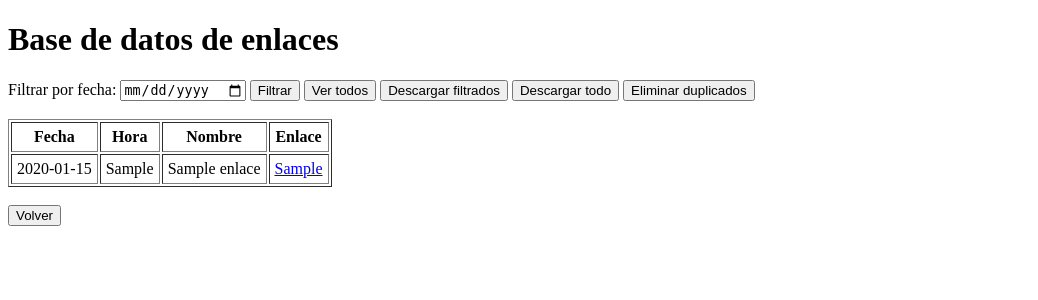
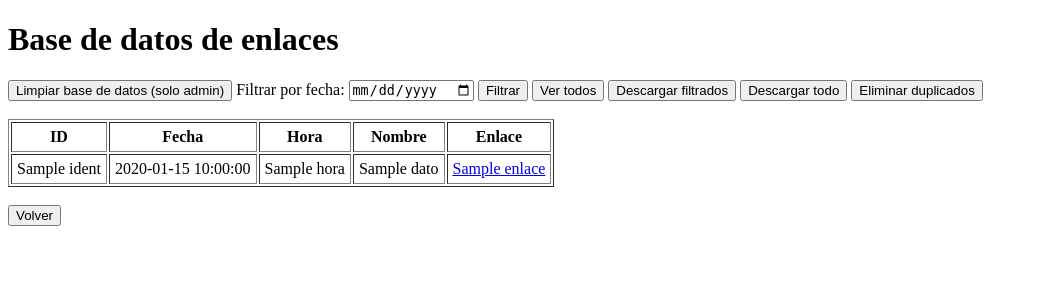
Before and after one commit to javigpelechi/recolector_enlaces_OL, a Flask app: template templates/basedatos.html in a window 1280 px wide. Shown: the top 300 px of the page, without its empty margins (0-1038 px from the left). Run offline with Flask 3, Linux system fonts and the light colour scheme; tables that the repository leaves empty hold one stand-in row (values such as "Sample post"); the template is opened without the code that fills it: values that come from a table or form of the project are taken from there, most other values are stand-ins (such as "Sample title", 1, 10 or a date in 2020).

Commit message:
Añadir admin wipe + identificadores diarios

```diff
--- a/app.py
+++ b/app.py
@@ -7,6 +7,9 @@
 app = Flask(__name__)
 app.config['SQLALCHEMY_DATABASE_URI'] = os.environ.get("DATABASE_URL")
 app.config['SQLALCHEMY_TRACK_MODIFICATIONS'] = False
+# Necesario para flash/message, si decides usarlo
+app.secret_key = os.environ.get("SECRET_KEY", "un-secretillo")
+
 db = SQLAlchemy(app)
 
 class Enlace(db.Model):
@@ -42,16 +45,37 @@
 
 @app.route('/basedatos', methods=['GET'])
 def basedatos():
-    # Si ?all=true, mostramos todos
-    if request.args.get("all") == "true":
-        datos = Enlace.query.order_by(Enlace.fecha.desc(), Enlace.hora.desc()).all()
+    # Filtrado por fecha o todos
+    all_flag = request.args.get("all") == "true"
+    if all_flag:
+        registros = Enlace.query.order_by(Enlace.fecha.desc(), Enlace.hora.desc()).all()
         fecha = None
     else:
-        # Filtrar por fecha o, si no viene, por hoy
         fecha = request.args.get("fecha") or date.today().strftime("%Y-%m-%d")
-        datos = Enlace.query.filter_by(fecha=fecha).order_by(Enlace.hora.asc()).all()
+        registros = Enlace.query.filter_by(fecha=fecha).order_by(Enlace.hora.asc()).all()
 
-    return render_template("basedatos.html", datos=datos, fecha=fecha)
+    # Generar lista con identificadores
+    datos = []
+    # Si filtramos por fecha, solo esas; si no, agrupamos por fecha
+    if all_flag:
+        # agrupar por fecha y resetear contador por grupo
+        from itertools import groupby
+        for f, group in groupby(registros, key=lambda e: e.fecha):
+            for i, r in enumerate(group, start=1):
+                yyyy,mm,dd = f.split('-')
+                ident = f"{dd}_{mm}_{yyyy[2:]}_{i:02d}"
+                datos.append((r, ident))
+    else:
+        # solo una fecha
+        for i, r in enumerate(registros, start=1):
+            yyyy,mm,dd = r.fecha.split('-')
+            ident = f"{dd}_{mm}_{yyyy[2:]}_{i:02d}"
+            datos.append((r, ident))
+
+    return render_template("basedatos.html",
+                           datos=datos,
+                           fecha=fecha,
+                           all_flag=all_flag)
 
 @app.route('/descargar_filtrados', methods=['GET'])
 def descargar_filtrados():
@@ -66,11 +90,15 @@
 
 def _generar_excel(registros, filename):
     data = [{
-        "Nombre": r.nombre,
-        "Enlace": r.enlace,
-        "Fecha": r.fecha,
-        "Hora": r.hora
-    } for r in registros]
+        "ID":        ident,
+        "Fecha":     r.fecha,
+        "Hora":      r.hora,
+        "Nombre":    r.nombre,
+        "Enlace":    r.enlace
+    } for r, ident in [
+        *((r, f"{r.fecha.split('-')[2]}_{r.fecha.split('-')[1]}_{r.fecha.split('-')[0][2:]}_{i:02d}")
+          for i, r in enumerate(registros, start=1))
+    ]]
 
     df = pd.DataFrame(data)
     output = io.BytesIO()
@@ -102,9 +130,21 @@
     for dup in duplicados:
         db.session.delete(dup)
     db.session.commit()
+    return redirect(url_for("basedatos"))
 
+@app.route('/limpiar_base', methods=['POST'])
+def limpiar_base():
+    passwd = request.form.get("password", "")
+    if passwd != "1234":
+        return "Contraseña incorrecta. <a href='/basedatos'>Volver</a>", 403
+    Enlace.query.delete()
+    db.session.commit()
     return redirect(url_for("basedatos"))
 
 if __name__ == "__main__":
     init_db()
-    app.run(host="0.0.0.0", port=int(os.environ.get("PORT", 10000)), debug=True)
+    app.run(
+        host="0.0.0.0",
+        port=int(os.environ.get("PORT", 10000)),
+        debug=True
+    )
--- a/templates/basedatos.html
+++ b/templates/basedatos.html
@@ -7,30 +7,40 @@
 <body>
   <h1>Base de datos de enlaces</h1>
 
-  <!-- Filtro por fecha -->
+  <!-- Admin: limpiar base -->
+  <button id="btn_limpia">Limpiar base de datos (solo admin)</button>
+  <div id="admin_form" style="display:none; margin-top:10px;">
+    <form method="POST" action="/limpiar_base">
+      <label>Contraseña:</label>
+      <input type="password" name="password" required>
+      <button type="submit">Confirmar borrado</button>
+    </form>
+  </div>
+
+  <script>
+    document.getElementById('btn_limpia').addEventListener('click', () => {
+      const f = document.getElementById('admin_form');
+      f.style.display = f.style.display === 'none' ? 'block' : 'none';
+    });
+  </script>
+
+  <!-- Filtro y descargas -->
   <form method="GET" action="/basedatos" style="display:inline;">
-    <label for="fecha">Filtrar por fecha:</label>
-    <input type="date" id="fecha" name="fecha" value="{{ fecha or '' }}">
+    <label>Filtrar por fecha:</label>
+    <input type="date" name="fecha" value="{{ fecha or '' }}">
     <button type="submit">Filtrar</button>
   </form>
-
-  <!-- Ver todos -->
   <form method="GET" action="/basedatos" style="display:inline;">
     <input type="hidden" name="all" value="true">
     <button type="submit">Ver todos</button>
   </form>
-
-  <!-- Descargas -->
   <form method="GET" action="/descargar_filtrados" style="display:inline;">
     <input type="hidden" name="fecha" value="{{ fecha or '' }}">
     <button type="submit">Descargar filtrados</button>
   </form>
-
   <form method="GET" action="/descargar_todos" style="display:inline;">
     <button type="submit">Descargar todo</button>
   </form>
-
-  <!-- Eliminar duplicados -->
   <form method="POST" action="/eliminar_duplicados" style="display:inline;">
     <button type="submit">Eliminar duplicados</button>
   </form>
@@ -39,6 +49,7 @@
   <table border="1" cellpadding="5">
     <thead>
       <tr>
+        <th>ID</th>
         <th>Fecha</th>
         <th>Hora</th>
         <th>Nombre</th>
@@ -46,12 +57,13 @@
       </tr>
     </thead>
     <tbody>
-      {% for d in datos %}
+      {% for r, ident in datos %}
       <tr>
-        <td>{{ d.fecha }}</td>
-        <td>{{ d.hora }}</td>
-        <td>{{ d.nombre }}</td>
-        <td><a href="{{ d.enlace }}" target="_blank">{{ d.enlace }}</a></td>
+        <td>{{ ident }}</td>
+        <td>{{ r.fecha }}</td>
+        <td>{{ r.hora }}</td>
+        <td>{{ r.nombre }}</td>
+        <td><a href="{{ r.enlace }}" target="_blank">{{ r.enlace }}</a></td>
       </tr>
       {% endfor %}
     </tbody>
```
Also changed, not shown: templates/index.html (+7 -9 lines).
